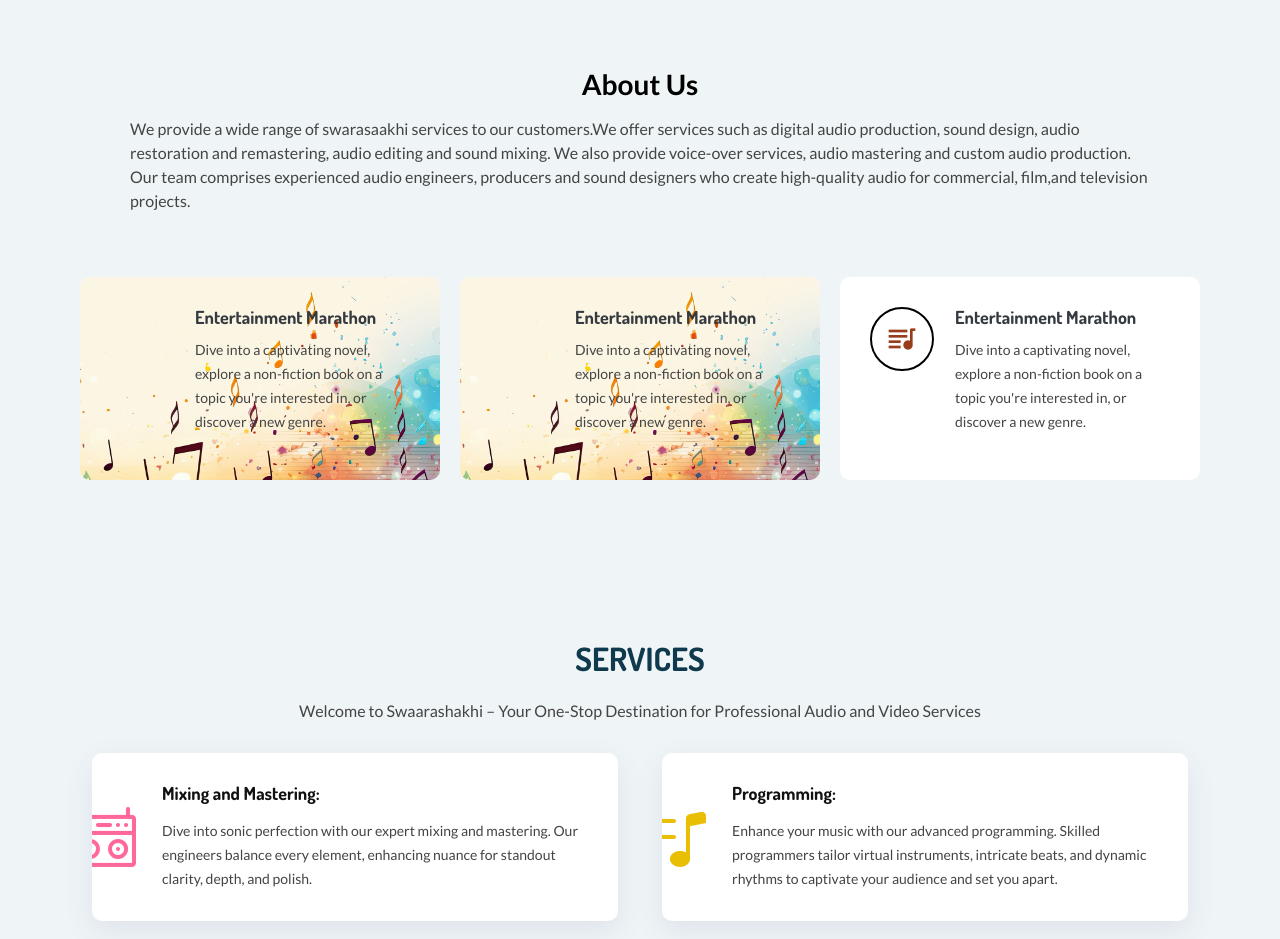
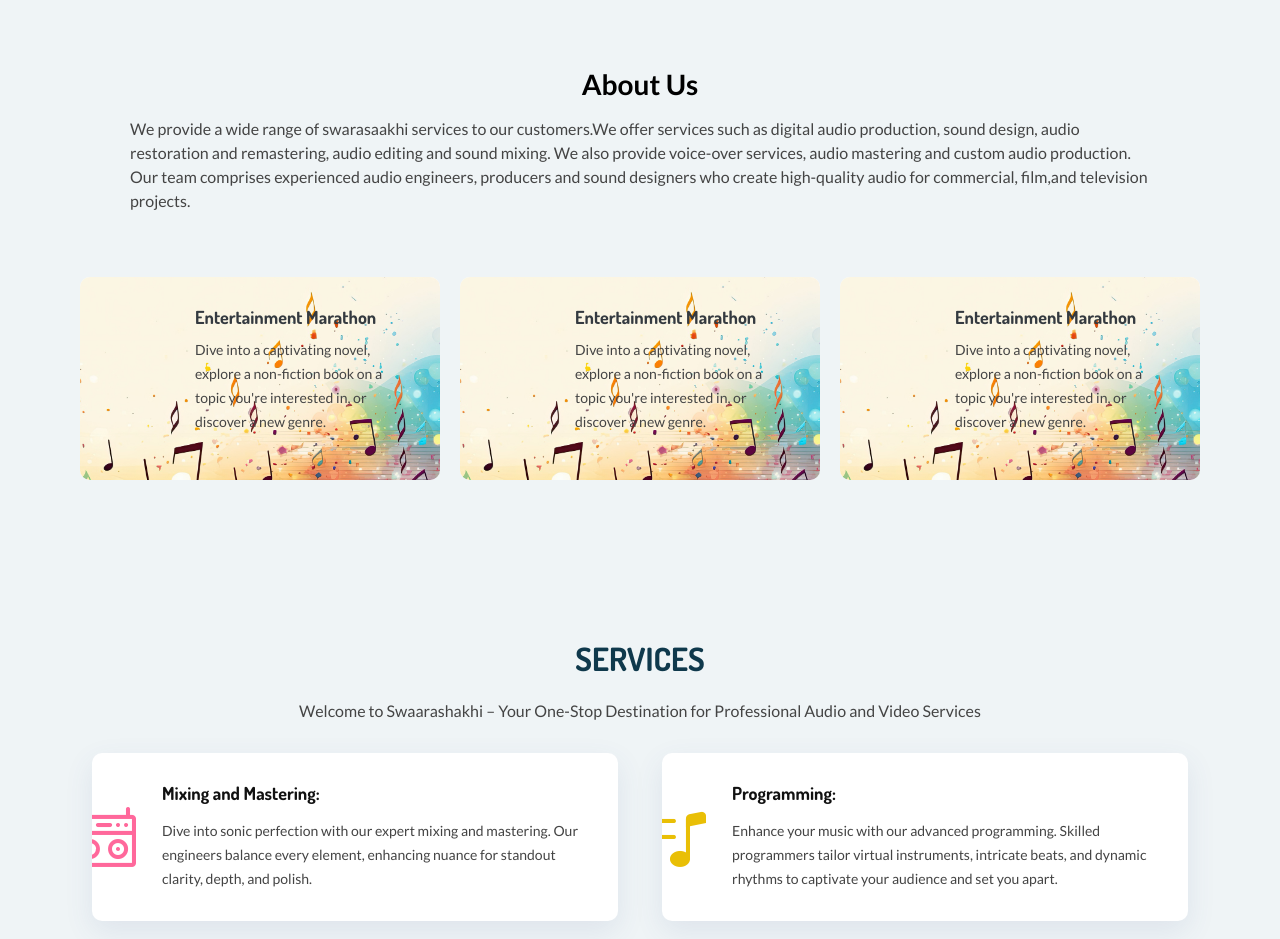
Before and after one commit to MiscArchive/Interns-Project-Two, a plain HTML site: page index.html in a window 1280 px wide. Shown: the part 840-1779 px from the top of the page. Drawn offline with Linux system fonts and the light colour scheme.

Commit message:
added img updation

```diff
--- a/index.html
+++ b/index.html
@@ -111,7 +111,7 @@
           </div>
 
           <div class="icon-box  icon-box-one col-sm">
-            <div class="icon"><i class='bx bxs-playlist'></i></div>
+            <div class="icon"><img src="/assets/img/2151056773.jpg" height="400px" width="700px" ></div>
             <h4 class="title"><a href="">Entertainment Marathon</a></h4>
             <p class="description">Dive into a captivating novel, explore a non-fiction book on a topic you're interested in, or discover a new genre.</p>
           </div>
```
